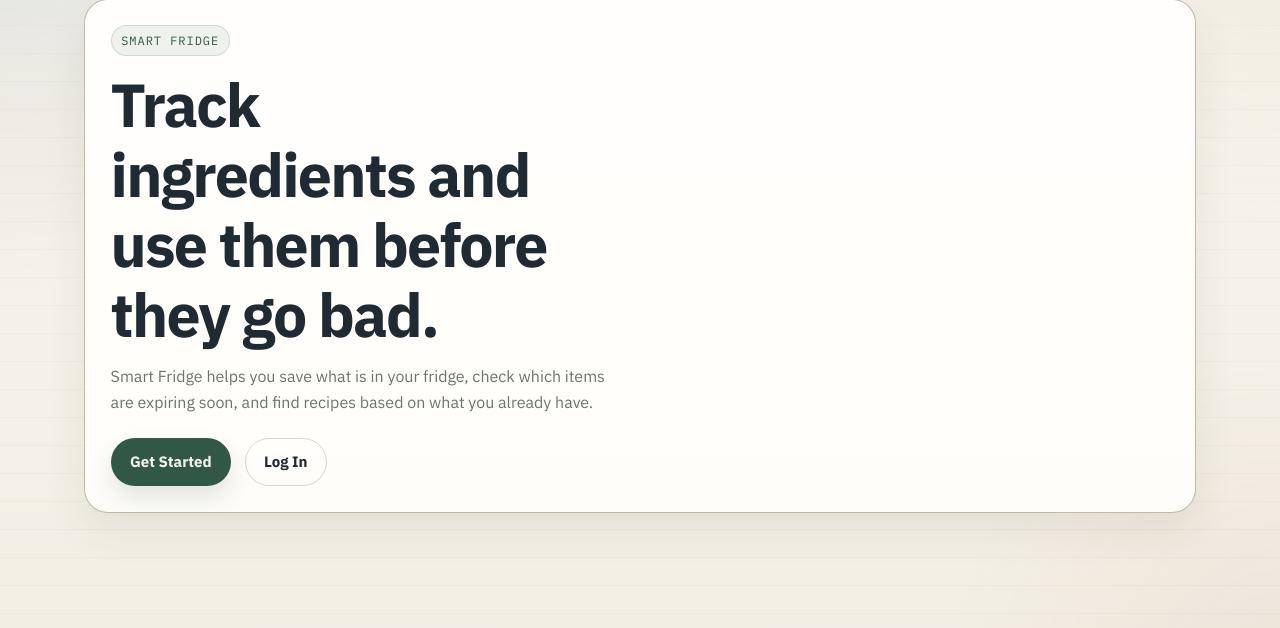
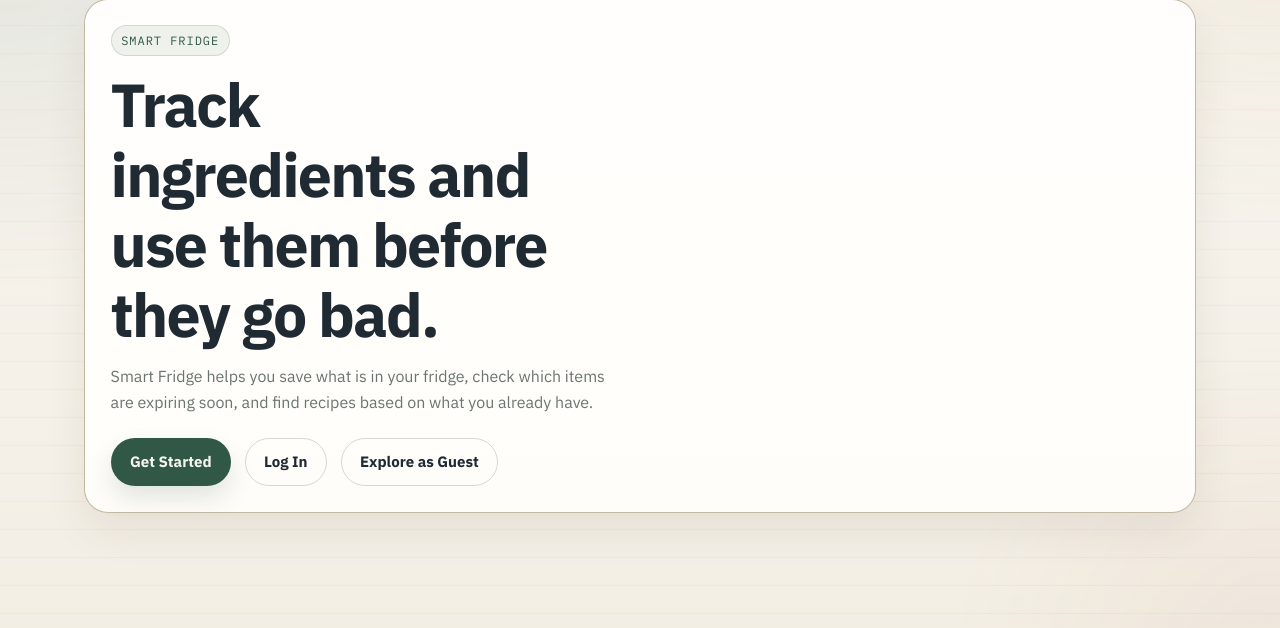
Before and after one commit to Reverdumonde/smart-fridge-ia, a Flask app: page / in a window 1280 px wide. Shown: the part 131-759 px from the top of the page. Run offline with Flask 3, Linux system fonts and the light colour scheme.

Commit message:
Add 'Explore as Guest' button to index.html

```diff
--- a/templates/index.html
+++ b/templates/index.html
@@ -49,6 +49,7 @@
       <div class="cta-row">
         <a href="{{ url_for('register') }}" class="btn btn-primary">Get Started</a>
         <a href="{{ url_for('login') }}" class="btn btn-outline">Log In</a>
+        <a href="{{ url_for('guest') }}" class="btn btn-outline">Explore as Guest</a>
       </div>
     </div>
   </section>
```
